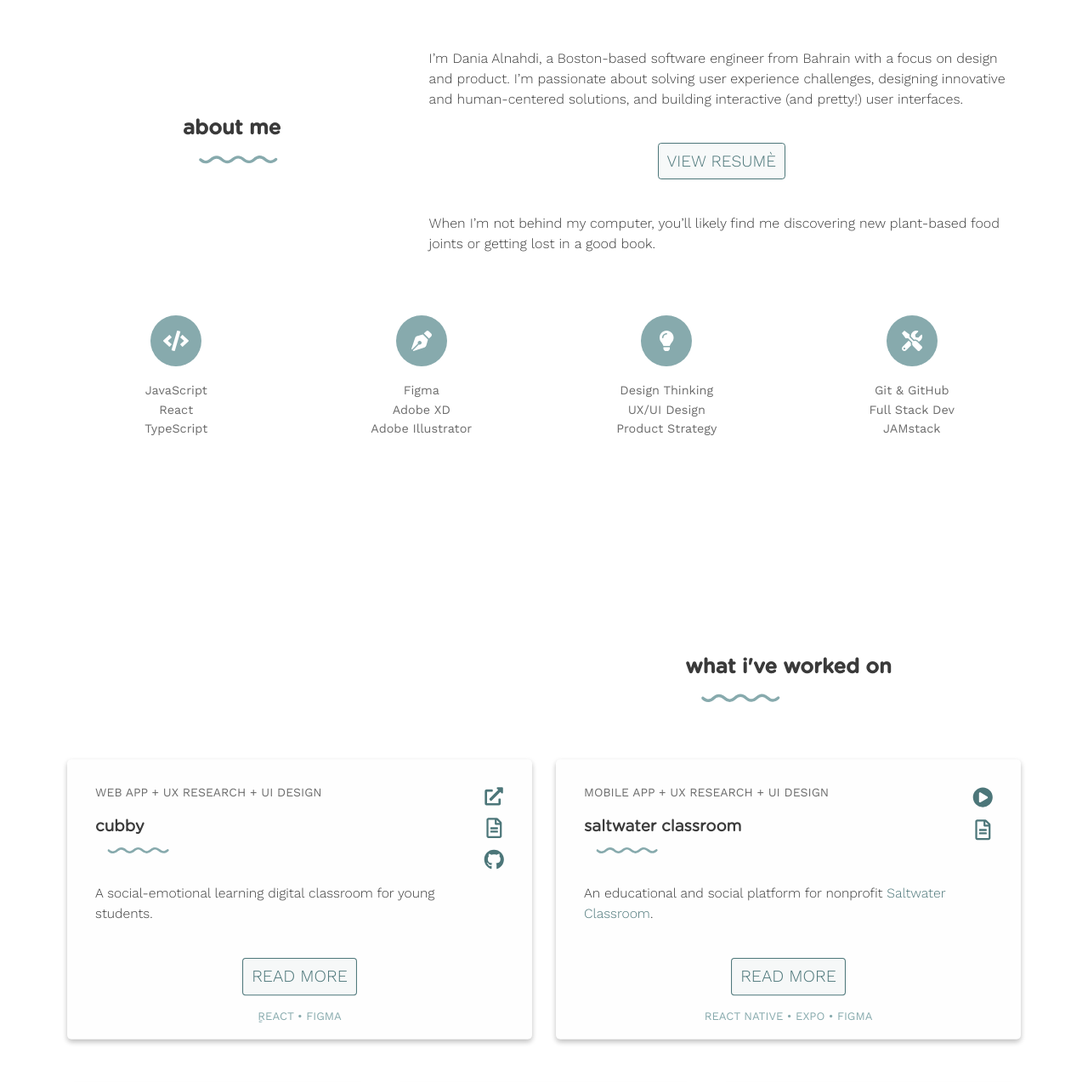
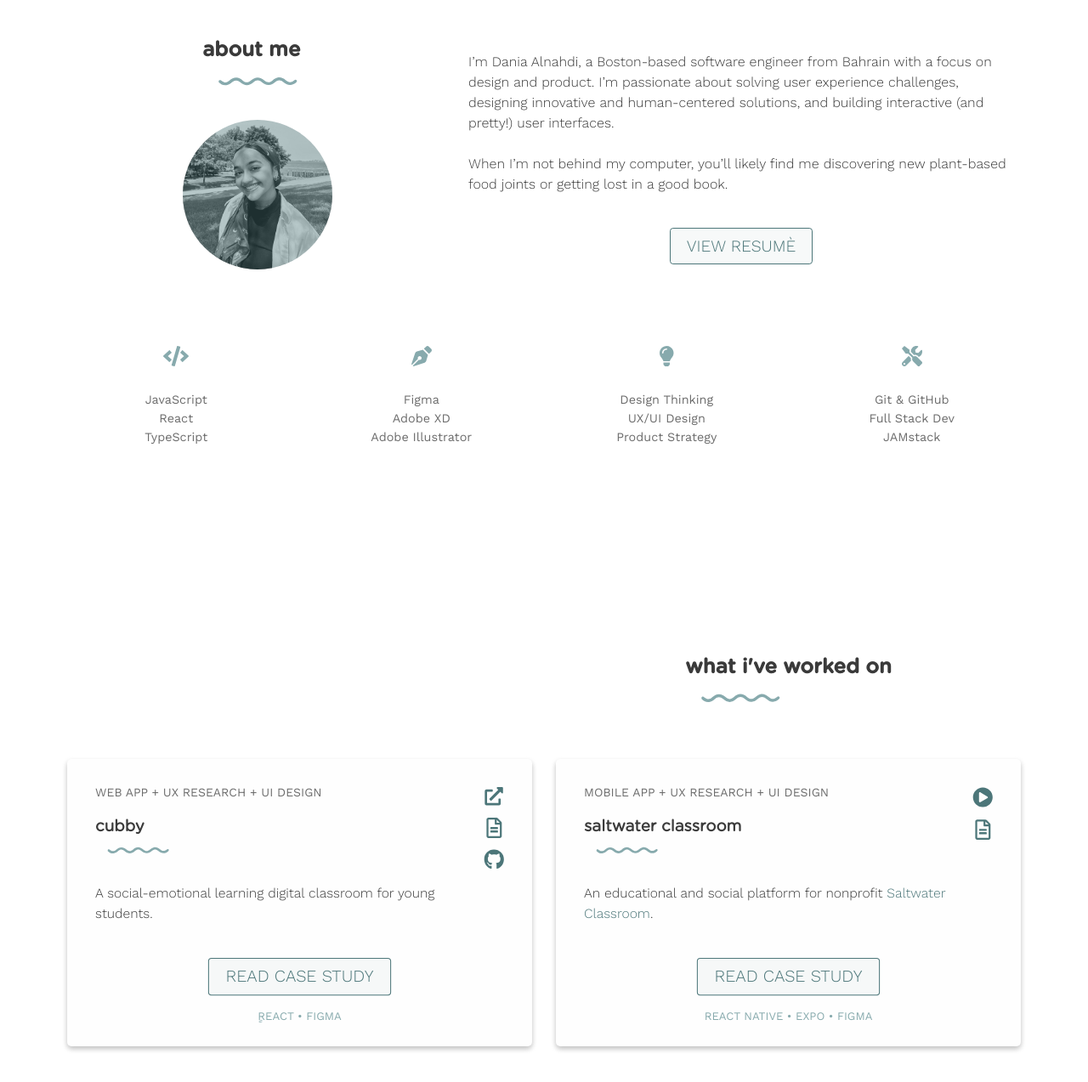
Before and after one commit to daniaalnahdi/personal-website, a website built with webpack: page src/index.html in a window 1280 px wide. Shown: the part 860-2133 px from the top of the page at 85% size. Built offline with nearby package versions, Linux system fonts and the light colour scheme.

Commit message:
update about me section

```diff
--- a/src/index.html
+++ b/src/index.html
@@ -84,16 +84,17 @@
     <!-- About Section -->
     <section id="about-section">
       <div id="about-bio-container">
-        <div class="sm-heading-container fade-in">
+        <div class="sm-heading-container center fade-in">
           <h2 class="underline-md" data-translate="about-heading"></h2>
+          <span id="about-bio-img"></span>
         </div>
         <div class="p-body">
           <p class="fade-in" data-translate="about-bio-1"></p>
+          <p class="fade-in" data-translate="about-bio-2"></p>
           <span class="center">
             <button data-url="https://dania-website-files.s3.amazonaws.com/resume.pdf">
               View Resumè</button>
           </span>
-          <p class="fade-in" data-translate="about-bio-2"></p>
         </div>
       </div>
       <ul class="list-grid">
@@ -174,7 +175,7 @@
             </div>
             <div class="info-footer">
               <button data-url="https://daniaalnahdi.notion.site/Cubby-6aa54c42ec12445cb8f5d5853c1ba985?pvs=4">
-                Read More</button>
+                Read Case Study</button>
               <p data-translate="projects-project1-tech"></p>
             </div>
           </div>
@@ -203,7 +204,7 @@
             <div class="info-footer">
               <button
                 data-url="https://daniaalnahdi.notion.site/Saltwater-Classroom-a2ab5a121d0e4950bc0049ac91e24ad6?pvs=4">
-                Read More</button>
+                Read Case Study</button>
               <p data-translate="projects-project2-tech"></p>
             </div>
           </div>
--- a/src/scss/helpers/_variables.scss
+++ b/src/scss/helpers/_variables.scss
@@ -32,6 +32,7 @@ $secondary: #6d6d6d;
 
 $underline-img: '../assets/images/underline.svg'; /* Images */
 $intro-img: '../assets/images/intro.svg';
+$about-img: '../assets/images/me.jpg';
 $contact-img: '../assets/images/contact.svg';
 
 /* End Variables */
--- a/src/scss/layout/_general.scss
+++ b/src/scss/layout/_general.scss
@@ -18,7 +18,7 @@ button,
 button:focus,
 button:active {
   margin: 0.8em;
-  padding: 0.5em;
+  padding: 0.5em 1em;
   text-transform: uppercase;
   font-size: 1rem;
   font-weight: 300;
@@ -47,6 +47,7 @@ button:hover {
 .center {
   display: flex;
   align-self: center;
+  align-items: center;
   justify-content: center;
 }
 
--- a/src/scss/modules/_info-card.scss
+++ b/src/scss/modules/_info-card.scss
@@ -180,7 +180,7 @@
 
 @media ($md-screen) {
   .info-card-spotlight {
-    height: 20em;
+    height: 20.5em;
   }
 }
 
@@ -190,7 +190,7 @@
   }
 
   .info-card-spotlight {
-    height: 20em;
+    height: 20.5em;
   }
 
   .info-content {
--- a/src/scss/modules/_list-card.scss
+++ b/src/scss/modules/_list-card.scss
@@ -4,7 +4,7 @@
   display: grid;
   grid-template-columns: 1fr 1fr;
   grid-gap: 1em;
-  margin-top: 1em;
+  margin-top: 2em;
   margin-bottom: 1em;
 }
 
@@ -18,12 +18,14 @@
   display: flex;
   flex-direction: column;
   align-items: center;
-  margin-top: 2em;
+  margin-top: 1.5em;
+  margin-left: 3em;
+  margin-right: 3em;
   transition: all 0.3s;
   cursor: default;
 
   ul {
-    padding: 1em;
+    padding: 0.5em;
   }
 
   li {
@@ -36,7 +38,7 @@
   .icon {
     width: 60px;
     height: 60px;
-    background: $accent-light;
+    background: $bg-color;
     display: flex;
     justify-content: center;
     align-items: center;
@@ -47,7 +49,7 @@
 
     svg {
       font-size: 1.5rem;
-      color: $bg-color;
+      color: $accent-light;
       text-align: center;
     }
   }
--- a/src/scss/modules/_sections.scss
+++ b/src/scss/modules/_sections.scss
@@ -14,6 +14,25 @@ section {
 
 #about-section {
   padding-bottom: 7em;
+
+  #about-bio-img {
+    @include section-img($about-img, 11em);
+    border-radius: 50%;
+    margin-top: 1rem;
+    overflow: hidden;
+    position: relative;
+  }
+
+  #about-bio-img::before {
+    content: '';
+    position: absolute;
+    width: 100%;
+    height: 100%;
+    background-color: rgba(
+      $accent-dark,
+      0.4
+    ); /* Adjust the color and opacity as needed */
+  }
 }
 
 #intro-section,
@@ -27,7 +46,7 @@ section {
 }
 
 #intro-section-img {
-  @include section-img($intro-img, $sm-img);
+  @include section-img($intro-img, $xs-img);
 }
 
 #contact-section-img {
--- a/src/scss/modules/_text-containers.scss
+++ b/src/scss/modules/_text-containers.scss
@@ -28,6 +28,7 @@
   #about-bio-container {
     display: flex;
     flex-direction: row;
+    align-items: center;
 
     .p-body {
       margin-left: 1em;
```
Also changed, not shown: src/assets/images/me.jpg (added).
